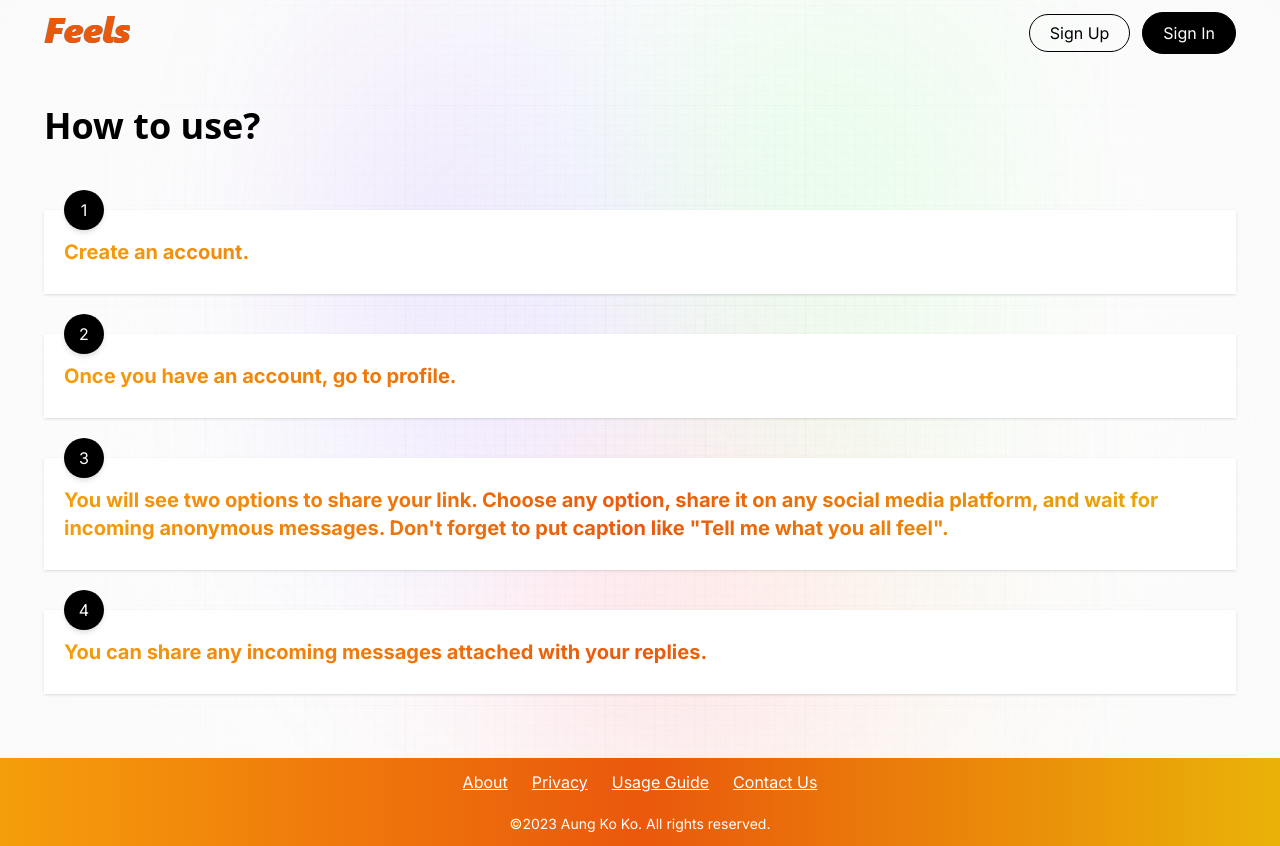
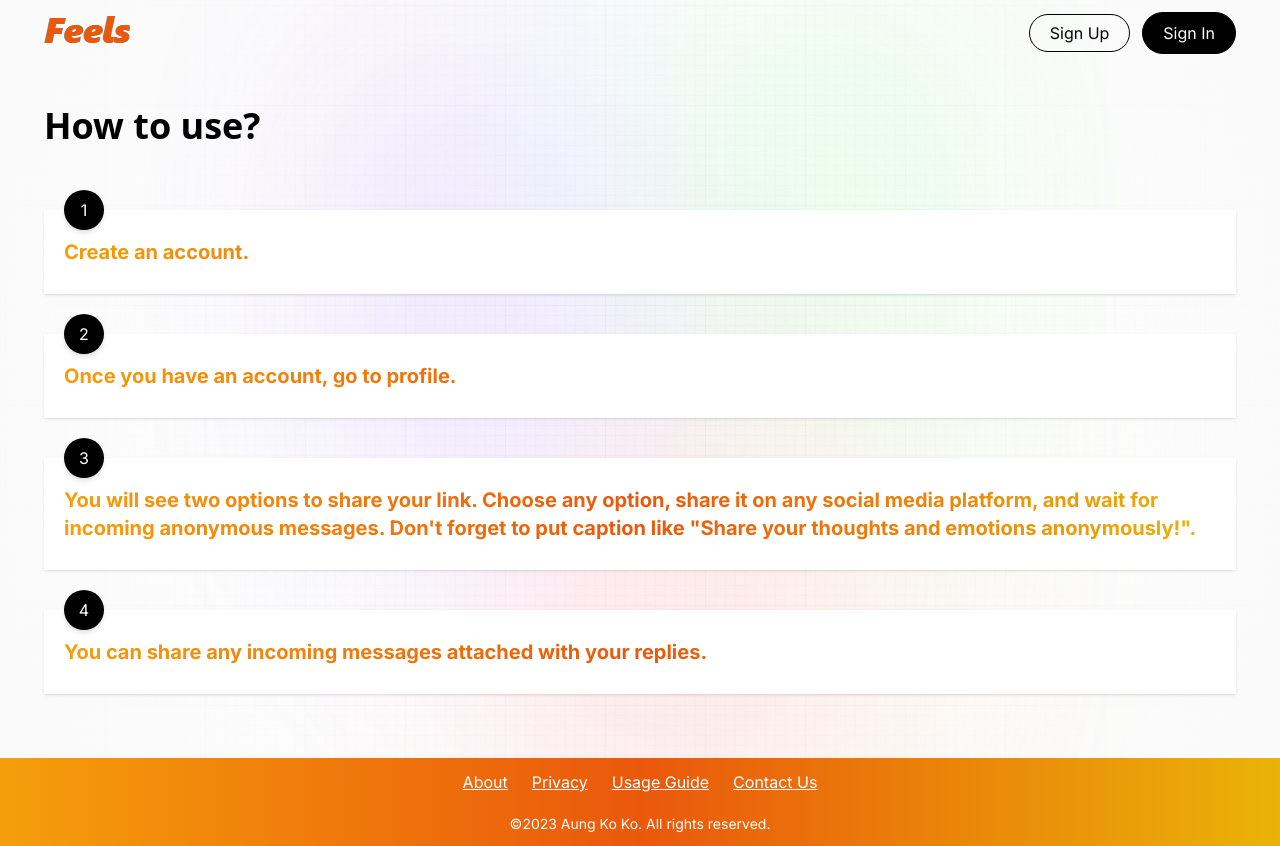
Before and after one commit to aungkoko-coding/Feels, a Next.js app: page /guide in a window 1280 px wide. Built offline with nearby package versions, Linux system fonts and the light colour scheme; no server answers.

Commit message:
refine descriptions for better clarity

```diff
--- a/app/(anonymous)/send/[username]/message-box.tsx
+++ b/app/(anonymous)/send/[username]/message-box.tsx
@@ -121,7 +121,7 @@ const MessageBox = ({ user }: { user: UserType }) => {
                 <div className="flex flex-col">
                   <h2 className="text-sm">@{username}</h2>
                   <p className="text-sm font-semibold">
-                    Tell me what you feel anonymously!
+                    Share your thoughts and emotions anonymously!
                   </p>
                 </div>
               </header>
@@ -129,7 +129,7 @@ const MessageBox = ({ user }: { user: UserType }) => {
                 name="anonymous_message"
                 id="anonymous_message"
                 rows={8}
-                placeholder="Tell me what you feel..."
+                placeholder="Share your thoughts and emotions..."
                 className="w-full rounded-b-xl outline-none px-5 py-4 bg-orange-300 text-lg font-medium placeholder:text-black/40 placeholder:font-medium"
                 required
                 value={message}
--- a/app/(main)/guide/page.tsx
+++ b/app/(main)/guide/page.tsx
@@ -16,7 +16,7 @@ const UsageGuidePage = () => {
               You will see two options to share your link. Choose any option,
               share it on any social media platform, and wait for incoming
               anonymous messages. Don&apos;t forget to put caption like
-              &quot;Tell me what you all feel&quot;.
+              &quot;Share your thoughts and emotions anonymously!&quot;.
             </>
           }
         />
--- a/app/ui/message-form/youtube-form.tsx
+++ b/app/ui/message-form/youtube-form.tsx
@@ -102,7 +102,7 @@ const YoutubeForm = ({
         name="description"
         id="description"
         rows={3}
-        placeholder="Tell me about this video...(optional)"
+        placeholder="Please tell me how it relates to this video...(optional)"
         className="px-5 py-4 w-full outline-none rounded-xl bg-white text-lg font-medium placeholder:text-black/40 placeholder:font-medium"
         value={formData.description}
         onChange={handleChange}
```
